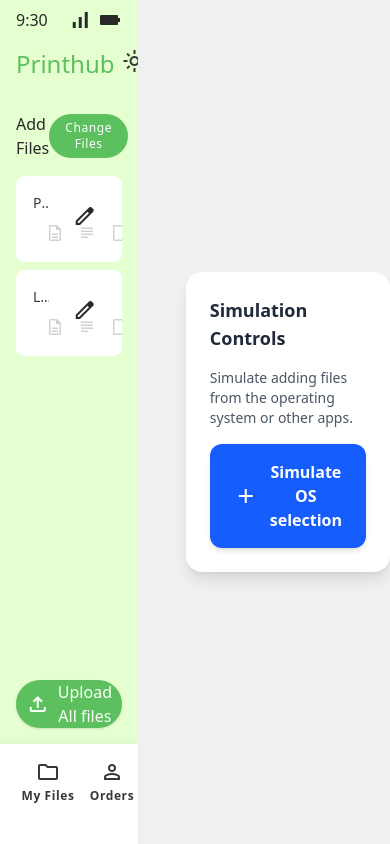
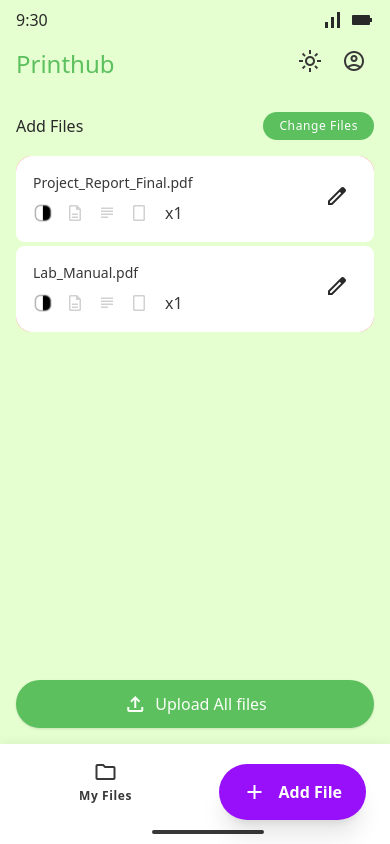
Before and after one commit to IshadP/Printhub-Protoype, a Next.js app: page /upload in a window 390 px wide. Built offline with nearby package versions, Linux system fonts and the light colour scheme.

Commit message:
fixed scroll issues; mobile compatibility

```diff
--- a/src/app/page.js
+++ b/src/app/page.js
@@ -155,7 +155,7 @@
               <div className="flex justify-between items-center mb-2">
                 <h2 className="font-material-titlemedium text-on-surface">My Files</h2>
               </div>
-              <div className="h-full rounded-3xl overflow-hidden ">
+              <div className="h-full rounded-3xl overflow-x-hidden ">
                 <div className="flex flex-col gap-1 flex-1 overflow-y">
                   {files.map(file => (
                     <ItemCard
--- a/src/app/upload/page.js
+++ b/src/app/upload/page.js
@@ -72,9 +72,9 @@
     const editingFile = stagedFiles.find(f => f.id === editingFileId);
 
     return (
-        <div className="flex min-h-screen items-center justify-center bg-surface-dim gap-12">
+        <div className="flex min-h-screen items-center justify-center bg-surface-dim md:gap-12 relative">
             {/* Phone Frame */}
-            <div className="w-full h-full min-h-screen md:min-h-0 md:w-auto md:aspect-270/600 md:h-[90vh] md:border-2 md:rounded-3xl overflow-hidden relative flex flex-col justify-start top-0 bg-primary-container shadow-none md:shadow-2xl">
+            <div className="w-full h-full min-h-screen md:min-h-0 md:w-auto md:aspect-270/600 md:h-[90vh] md:border-2 md:rounded-3xl overflow-hidden relative flex flex-col justify-start top-0 bg-primary-container shadow-none md:shadow-2xl z-0">
                 <TopBar
                     title="Printhub"
                     showBackButton={false}
@@ -91,8 +91,8 @@
                             Change Files
                         </button>
                     </div>
-
-                    <div className="flex flex-col gap-2">
+                    <div className='rounded-2xl overflow-x-hidden'>
+                        <div className="flex flex-col gap-1">
                             {stagedFiles.map(file => (
                                 <ItemCard
                                     key={file.id}
@@ -106,6 +106,7 @@
                                     onLongPress={() => { }}
                                 />
                             ))}
+                        </div>
                     </div>
                 </div>
 
@@ -130,20 +131,14 @@
                 <Navbar />
             </div>
 
-            {/* Simulation Controls */}
-            <div className="flex flex-col gap-4">
-                <div className="bg-white p-6 rounded-2xl shadow-lg flex flex-col gap-4 max-w-xs">
-                    <h3 className="font-bold text-lg text-gray-800">Simulation Controls</h3>
-                    <p className="text-sm text-gray-600">Simulate adding files from the operating system or other apps.</p>
+            {/* Float Action Button / Desktop Side Button */}
             <button
                 onClick={() => setStagedFiles(prev => [...prev, ...generateMockFiles(1)])}
-                        className="bg-blue-600 hover:bg-blue-700 text-white px-6 py-4 rounded-xl flex items-center gap-3 font-semibold shadow-md transition-all active:scale-95"
+                className="fixed bottom-6 right-6 md:static md:bottom-auto md:right-auto z-50 bg-purple-600 hover:bg-purple-700 text-white px-6 py-4 rounded-full flex items-center gap-3 font-semibold shadow-xl transition-all active:scale-95"
             >
                 <Icon name="add" size={24} className="text-white" />
-                        Simulate OS selection
+                Add File
             </button>
-                </div>
-            </div>
-        </div>
+        </div >
     );
 }
```
Lines whose indentation alone changed are shown as unchanged.
